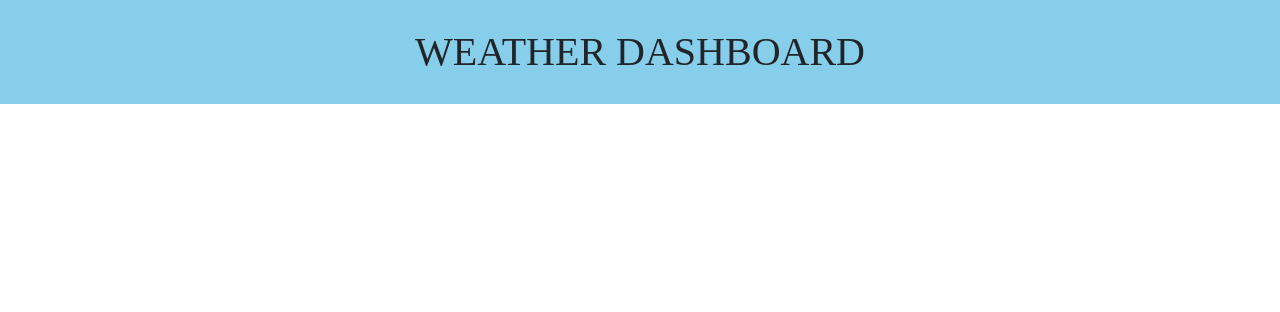
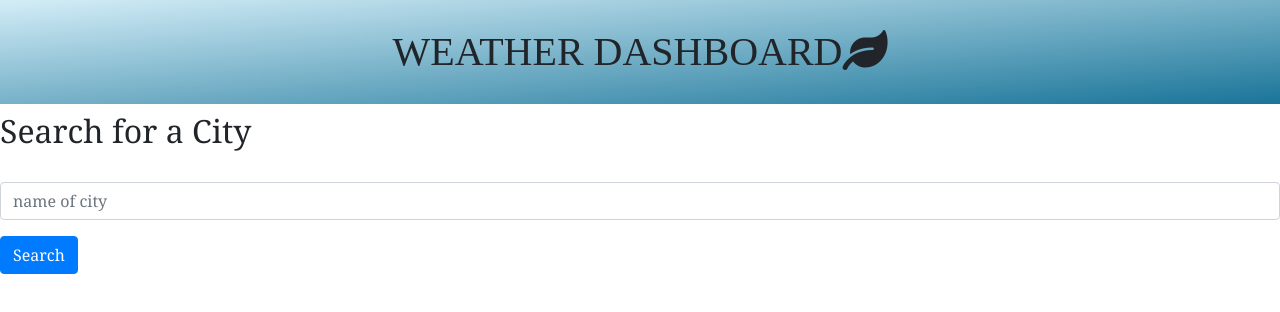
Before and after one commit to neilburt/weather-dashboard, a plain HTML site: page index.html in a window 1280 px wide. Drawn offline with nearby package versions, Linux system fonts and the light colour scheme; a web font is replaced by a local one.

Commit message:
Setup api key, added search field, got search field working with api in .js.

```diff
--- a/assets/css/style.css
+++ b/assets/css/style.css
@@ -3,11 +3,12 @@
 }
 
 body {
-  text-align: center;
+  font-family: 'American Typewriter', 'Georgia', serif;
 }
 
 h1 {
+  text-align: center;
   font-family: 'Rye', 'American Typewriter', serif;
   padding: 1.75rem 0 1.75rem 0;
-  background-color: skyblue;
+  background-image: linear-gradient(to bottom right, hsl(197, 71%, 90%), hsl(197, 71%, 35%));
 }
--- a/assets/js/script.js
+++ b/assets/js/script.js
@@ -0,0 +1,18 @@
+const apiKey = "7ef239e2c4471a4b700261b5b01e28e3";
+const searchBtn = $('#search-button');
+
+function getApi() {
+  let searchEntry = $('#search-field').val();
+  let requestUrl = `https://api.openweathermap.org/data/2.5/weather?q=${searchEntry}&appid=${apiKey}`;
+
+  fetch(requestUrl)
+    .then(function(response) {
+      return response.json();
+    })
+    .then(function(data) {
+      console.log(data)
+    })
+  console.log(searchEntry);
+}
+
+searchBtn.on('click', getApi);
--- a/index.html
+++ b/index.html
@@ -24,8 +24,19 @@
 </head>
 <body>
   <header>
-    <h1>WEATHER DASHBOARD</h1>
+    <h1>WEATHER DASHBOARD<i class="fas fa-leaf"></i></h1>
   </header>
+      <h2>Search for a City</h2>
+      <div class="form-group">
+        <label for="search"></label>
+        <input
+          type="text"
+          class="form-control"
+          id="search-field"
+          placeholder="name of city"
+        />
+      </div>
+      <button type="submit" id="search-button" class="btn btn-primary">Search</button>
     <script src="https://cdnjs.cloudflare.com/ajax/libs/jquery/3.2.1/jquery.min.js"></script>
     <script src="https://cdnjs.cloudflare.com/ajax/libs/moment.js/2.24.0/moment.min.js"></script>
     <script src="./assets/js/script.js"></script>
```
